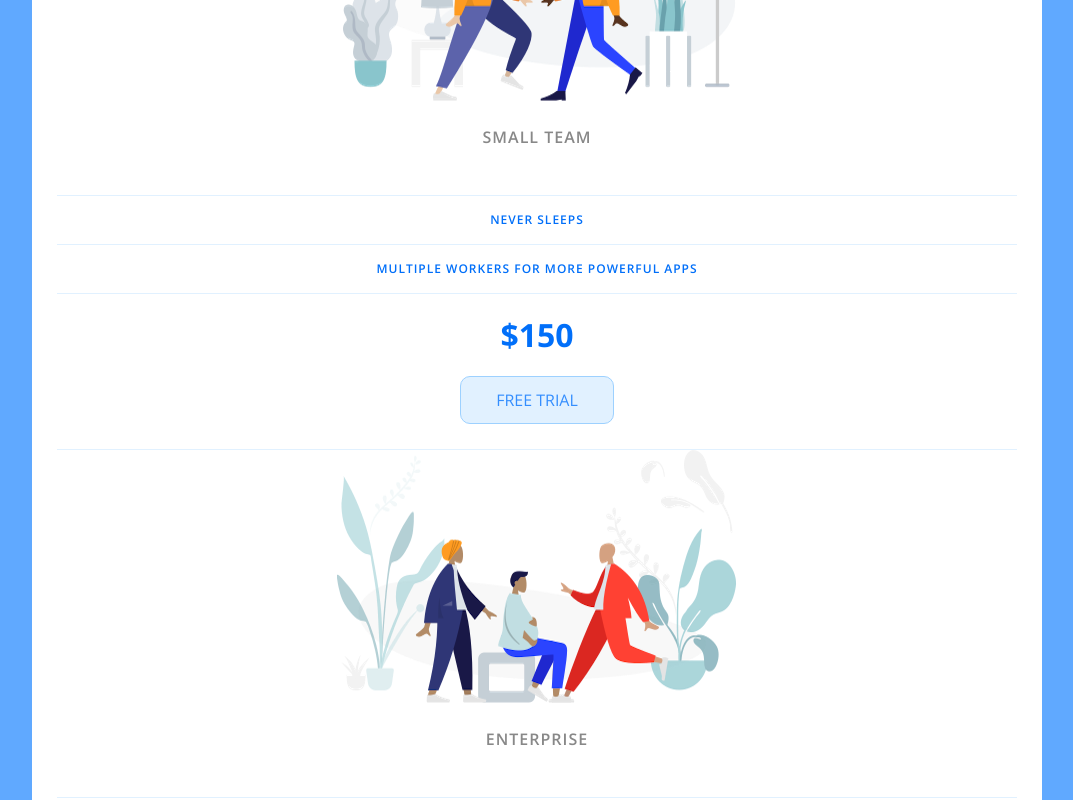
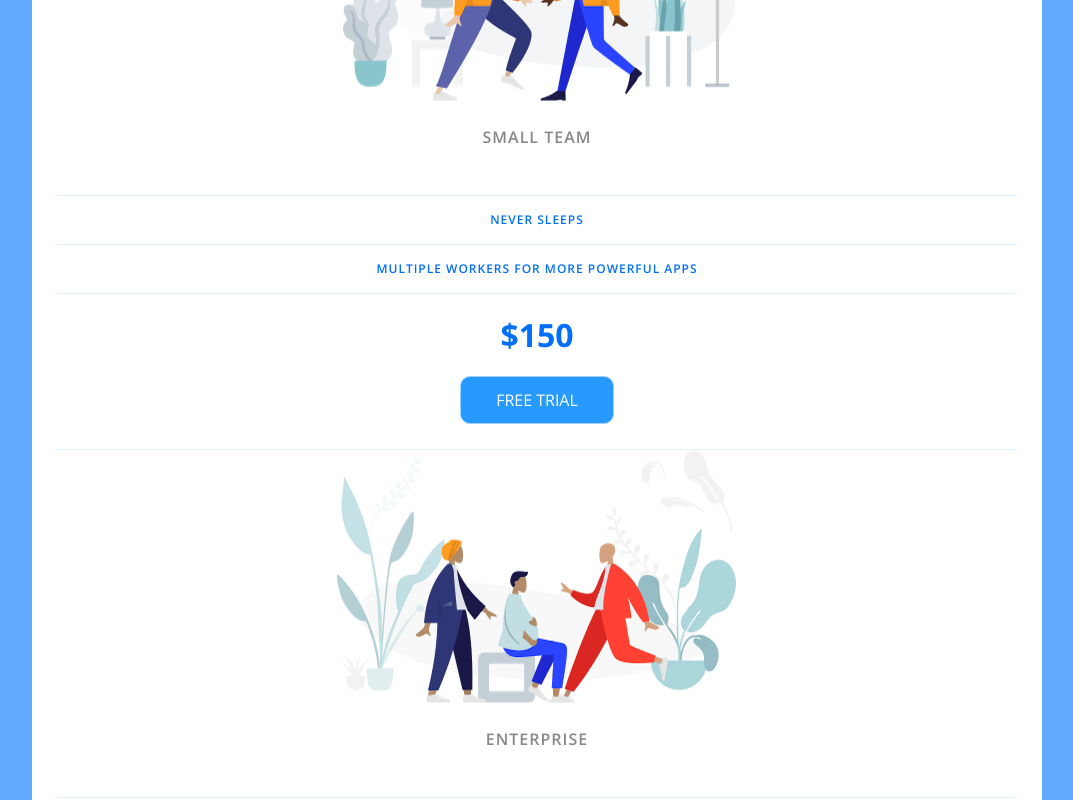
Before and after one commit to amatureApePractice/pricingPanel, a plain HTML site: page index.html in a window 1280 px wide. In both pictures the pointer is over the link 639 px from the left and 1169 px from the top of the page. Shown: the part 769-1569 px from the top of the page, without its empty margins (103-1176 px from the left). Drawn offline with nearby package versions, Linux system fonts and the light colour scheme.

Commit message:
basic html and css done

```diff
--- a/app.css
+++ b/app.css
@@ -206,3 +206,14 @@ body {
 .pricing-button:focus {
   background-color: #e1f1ff;
 }
+
+.pricing-button.is-featured {
+  background-color: #48aaff;
+  color: white;
+}
+
+.pricing-button.is-featured:hover,
+.pricing-button.is-featured:focus {
+  background-color: #269aff;
+  color: white;
+}
```
